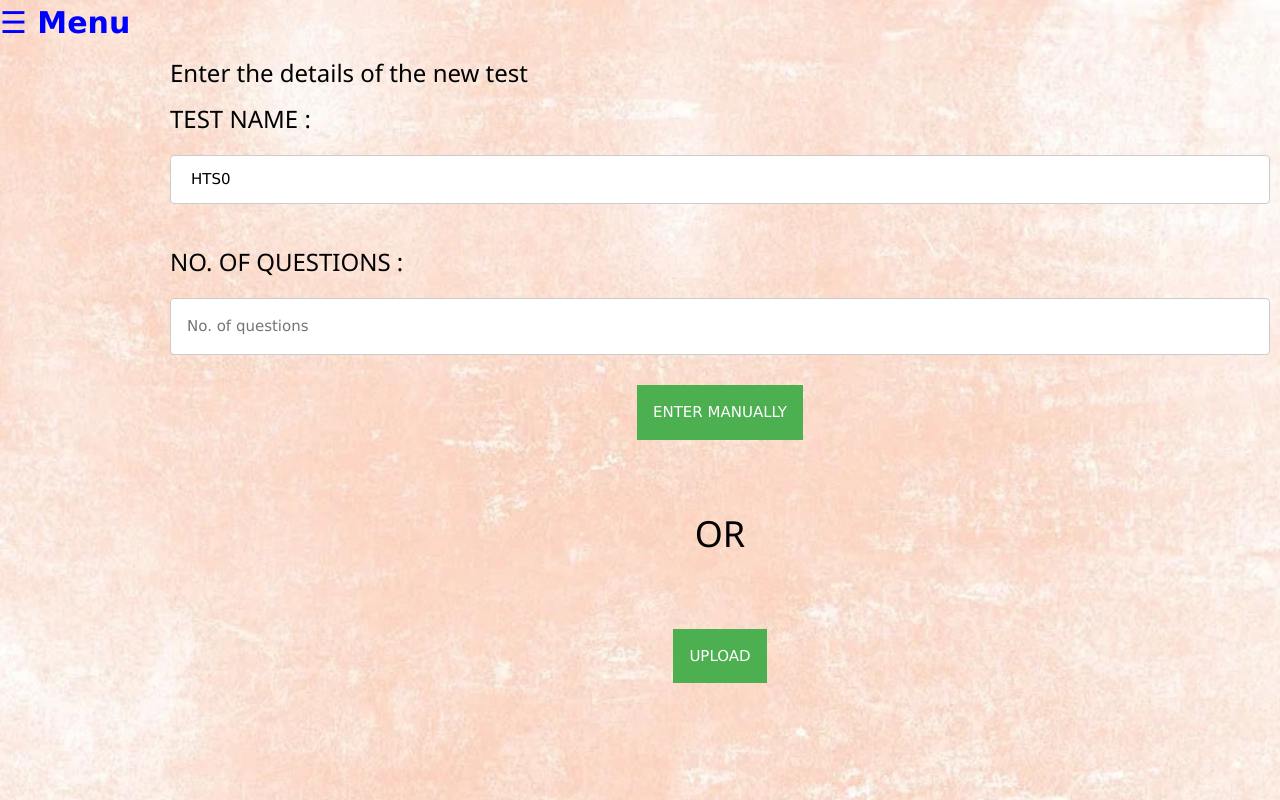
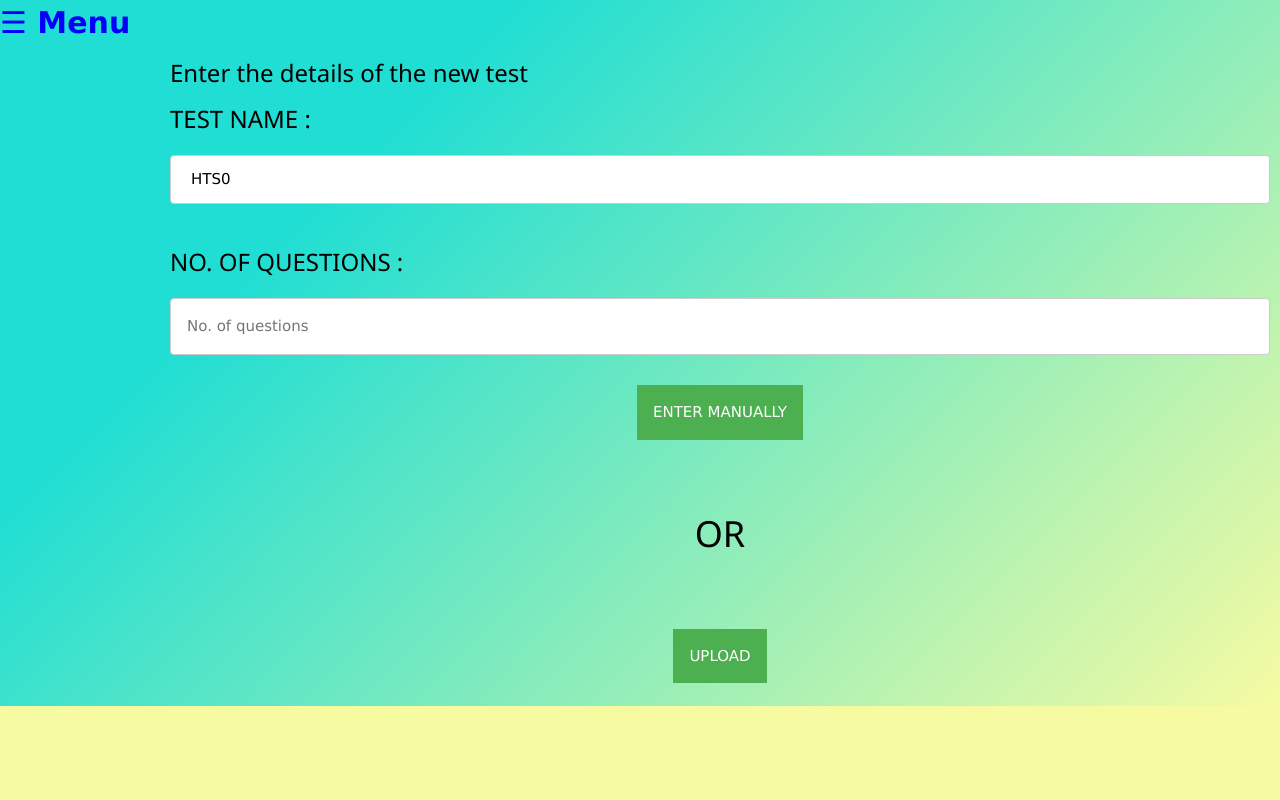
Before and after one commit to sanchit-sinha/ONLINE-EXAMINATION-PORTAL, a PHP site: page /ADMIN/admin.php in a window 1280 px wide. Run offline with PHP 8.4, Linux system fonts and the light colour scheme; data that the repository does not hold is empty.

Commit message:
update bg colour

```diff
--- a/ADMIN/admin.php
+++ b/ADMIN/admin.php
@@ -44,7 +44,10 @@
     <link rel="stylesheet" href="https://www.w3schools.com/w3css/4/w3.css">
     <style>
         body{
-            background-image: url("../assets/images/bg.jpeg");
+            background-color: #f6fba2;
+            background-image: linear-gradient(315deg, #f6fba2 0%, #20ded3 74%);
+
+            /* background-image: url("../assets/images/bg.jpeg"); */
             background-size: cover;
             background-repeat: no-repeat;
             /* margin-top: 15%; */
--- a/ADMIN/preview_tests.php
+++ b/ADMIN/preview_tests.php
@@ -16,7 +16,8 @@
 
     <style>
         body{
-            background-image: url("../assets/images/bg.jpeg");
+            background-color: #f6fba2;
+            background-image: linear-gradient(315deg, #f6fba2 0%, #20ded3 74%);
             background-size: cover;
             background-repeat: no-repeat;
             /* margin-top: 15%; */
--- a/ADMIN/user_analysis.php
+++ b/ADMIN/user_analysis.php
@@ -16,7 +16,8 @@
     <link rel="stylesheet" href="https://www.w3schools.com/w3css/4/w3.css">
     <style>
         body{
-            background-image: url("../assets/images/bg.jpeg");
+            background-color: #f6fba2;
+            background-image: linear-gradient(315deg, #f6fba2 0%, #20ded3 74%);
             background-size: cover;
             background-repeat: no-repeat;
             /* margin-top: 15%; */
```
